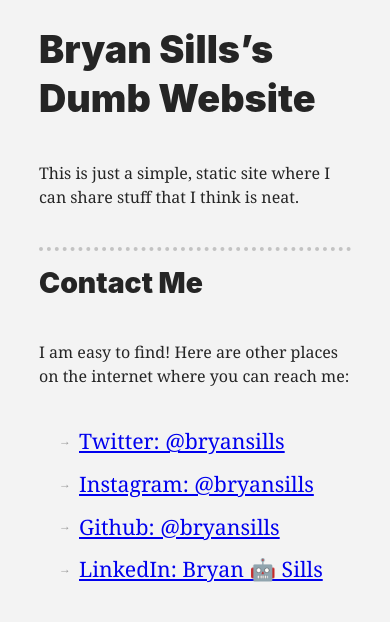
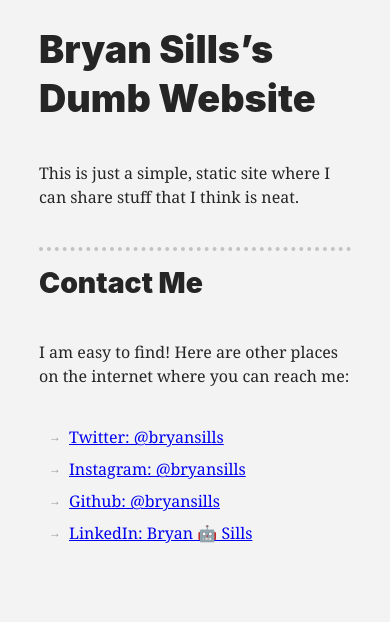
Before and after one commit to bryansills/bryansills.github.io, a Jekyll site: the page built from index.md, in a window 390 px wide. Shown: the top 622 px of the page. Built offline with Jekyll 4.4.1, drawn with Linux system fonts in a browser that asks for light colours.

Commit message:
Small styling fix for small screens

```diff
--- a/assets/css/global.css
+++ b/assets/css/global.css
@@ -130,7 +130,7 @@
 
 .post ul {
   list-style-type: none;
-  padding-left: 20px;
+  padding-left: 10px;
 }
 
 .post li {
@@ -138,7 +138,7 @@
   grid-template-columns: 20px auto;
   justify-content: start;
   align-items: center;
-  font-size: var(--size-500);
+  font-size: var(--size-400);
 }
 
 .post li + li {
@@ -176,4 +176,12 @@
   .post time {
     font-size: var(--size-500);
   }
+
+  .post ul {
+    padding-left: 20px;
+  }
+
+  .post li {
+    font-size: var(--size-500);
+  }
 }
```
